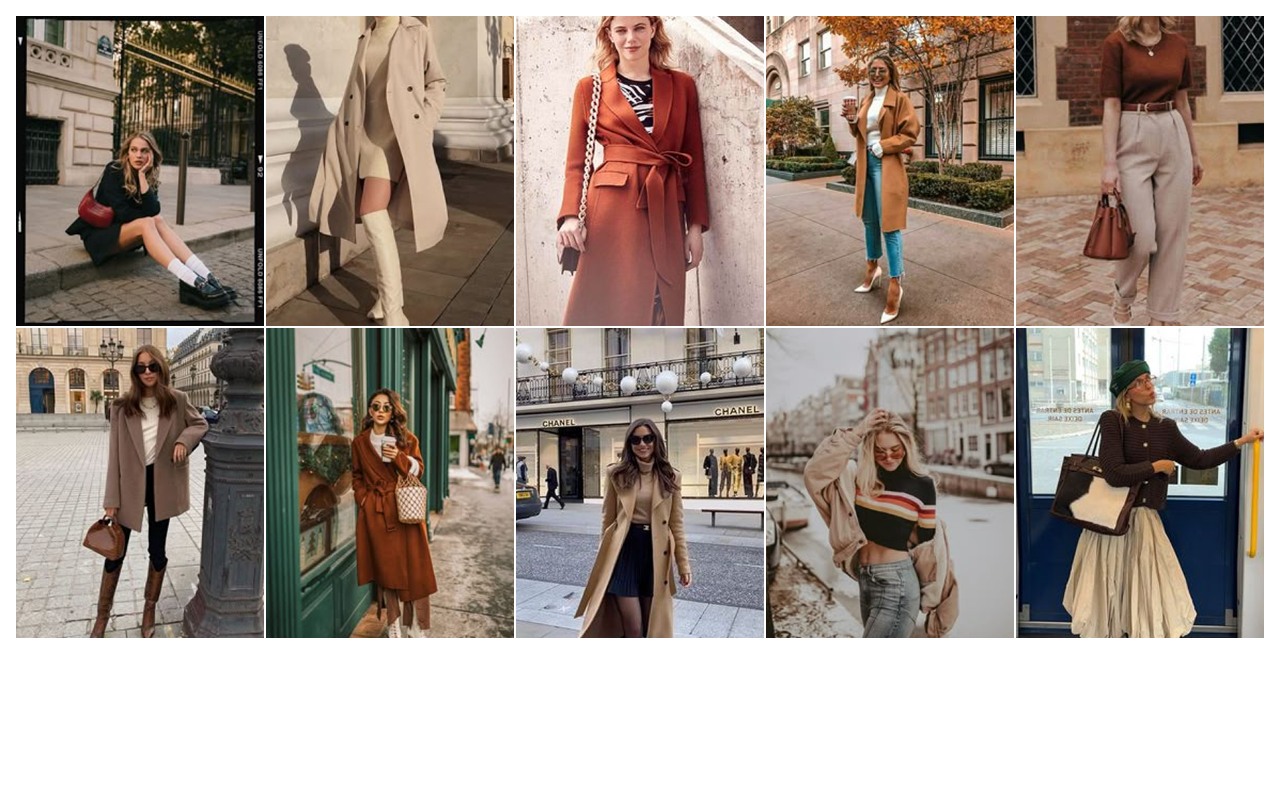
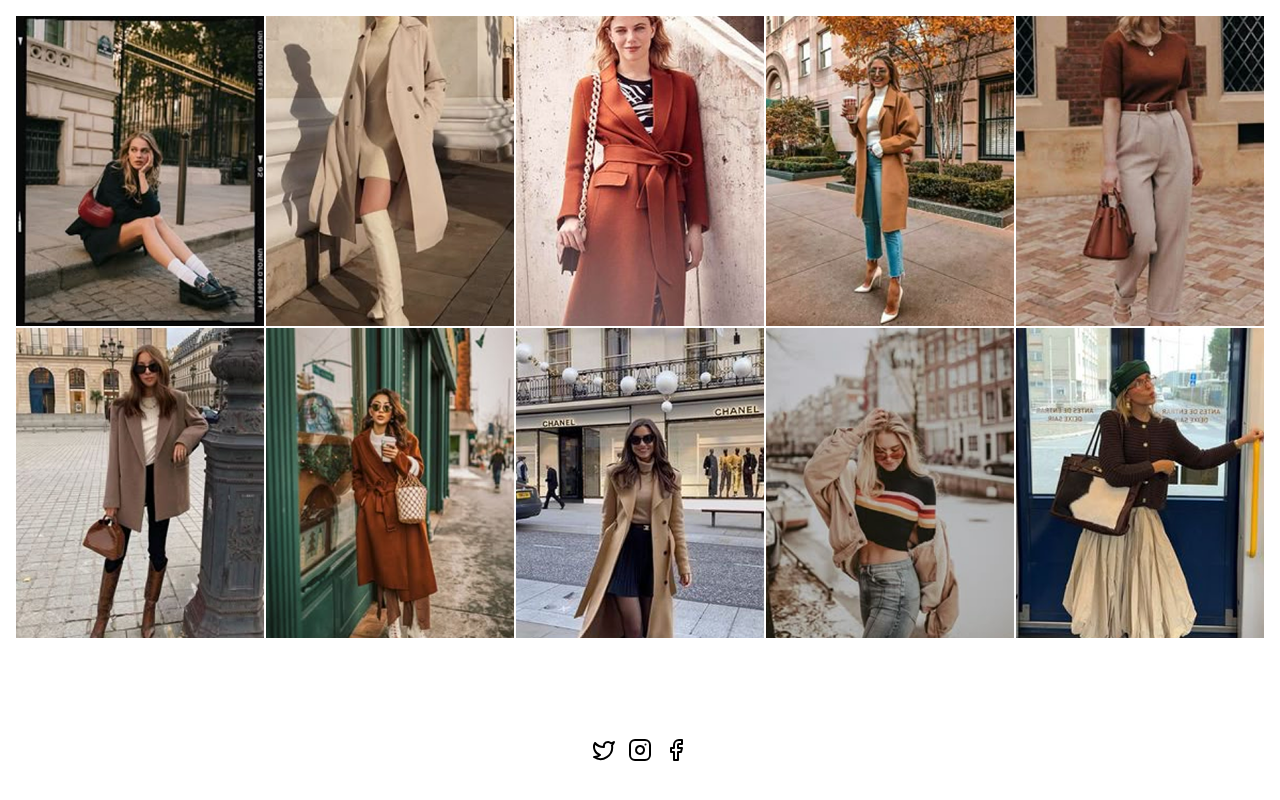
Before and after one commit to baenat/landing-page-studio-f, a React (Vite) app: page / in a window 1280 px wide. Shown: the part 2482-3282 px from the top of the page. Before the commit the page ends 3200 px from the top, so only its background shows below. Built offline with nearby package versions, Linux system fonts and the light colour scheme; a web font is replaced by a local one.

Commit message:
Implementa sección de redes sociales en app principal

```diff
--- a/src/App.tsx
+++ b/src/App.tsx
@@ -3,6 +3,7 @@ import { MomentsSection } from "./components/Moments"
 import { Navigation } from "./components/Navigation"
 import { ProductsSection } from "./components/Products"
 import { Slider } from "./components/Slider"
+import { SocialMedia } from "./components/SocialMedia"
 import { categories } from "./data/categories"
 import { galleryImages } from "./data/gallery"
 import { moments } from "./data/moments"
@@ -18,6 +19,7 @@ function App() {
       <ProductsSection products={products} />
       <MomentsSection moments={moments} />
       <GallerySection gallery={galleryImages} />
+      <SocialMedia />
     </div>
   )
 }
--- /dev/null
+++ b/src/components/SocialMedia/index.tsx
@@ -0,0 +1,12 @@
+import { Facebook, Instagram, Twitter } from "lucide-react";
+
+export function SocialMedia() {
+
+	return (
+		<section className="flex gap-3 justify-center items-center mx-auto mt-5 mb-20">
+			<Twitter className="cursor-pointer" />
+			<Instagram className="cursor-pointer" />
+			<Facebook className="cursor-pointer" />
+		</section>
+	)
+}
```
